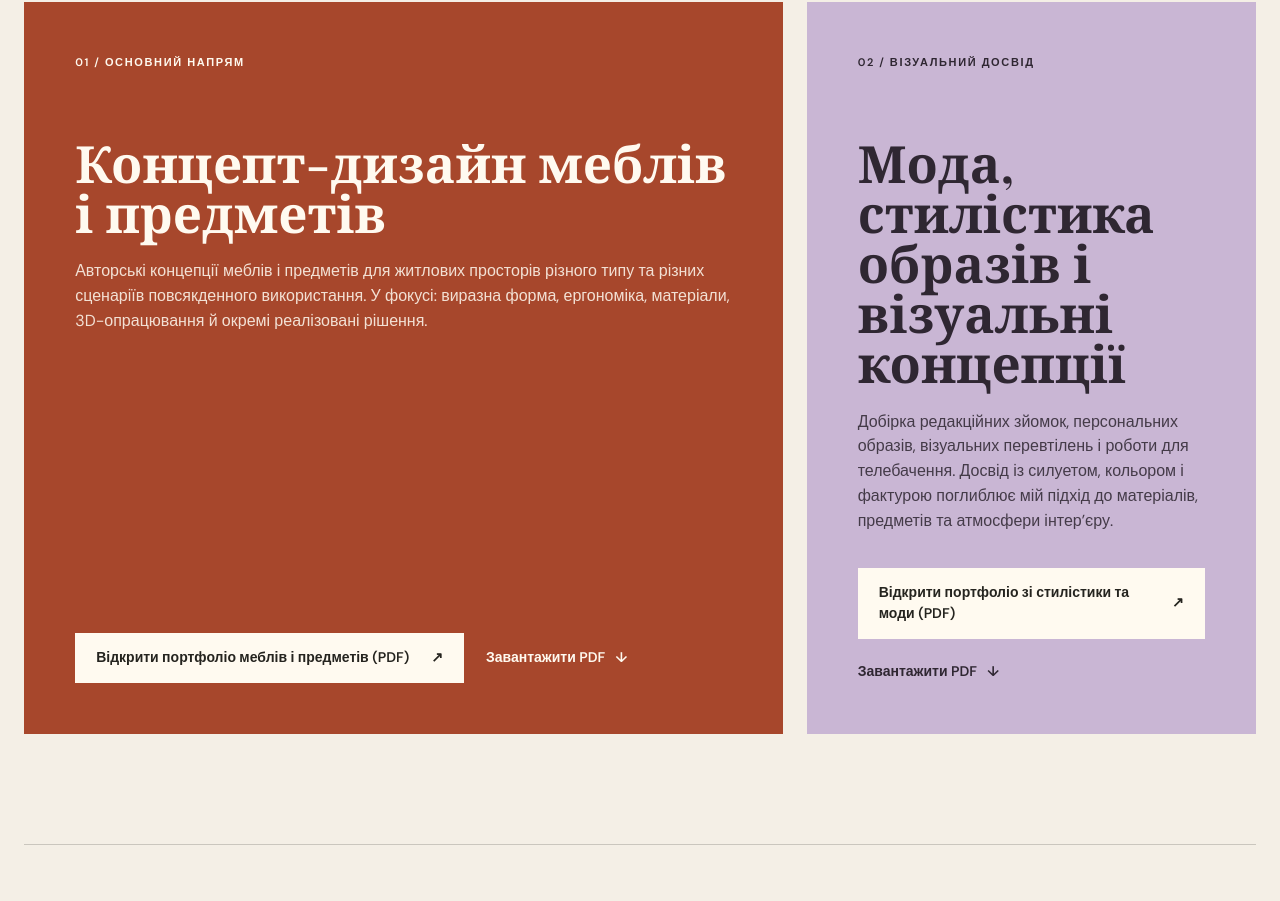
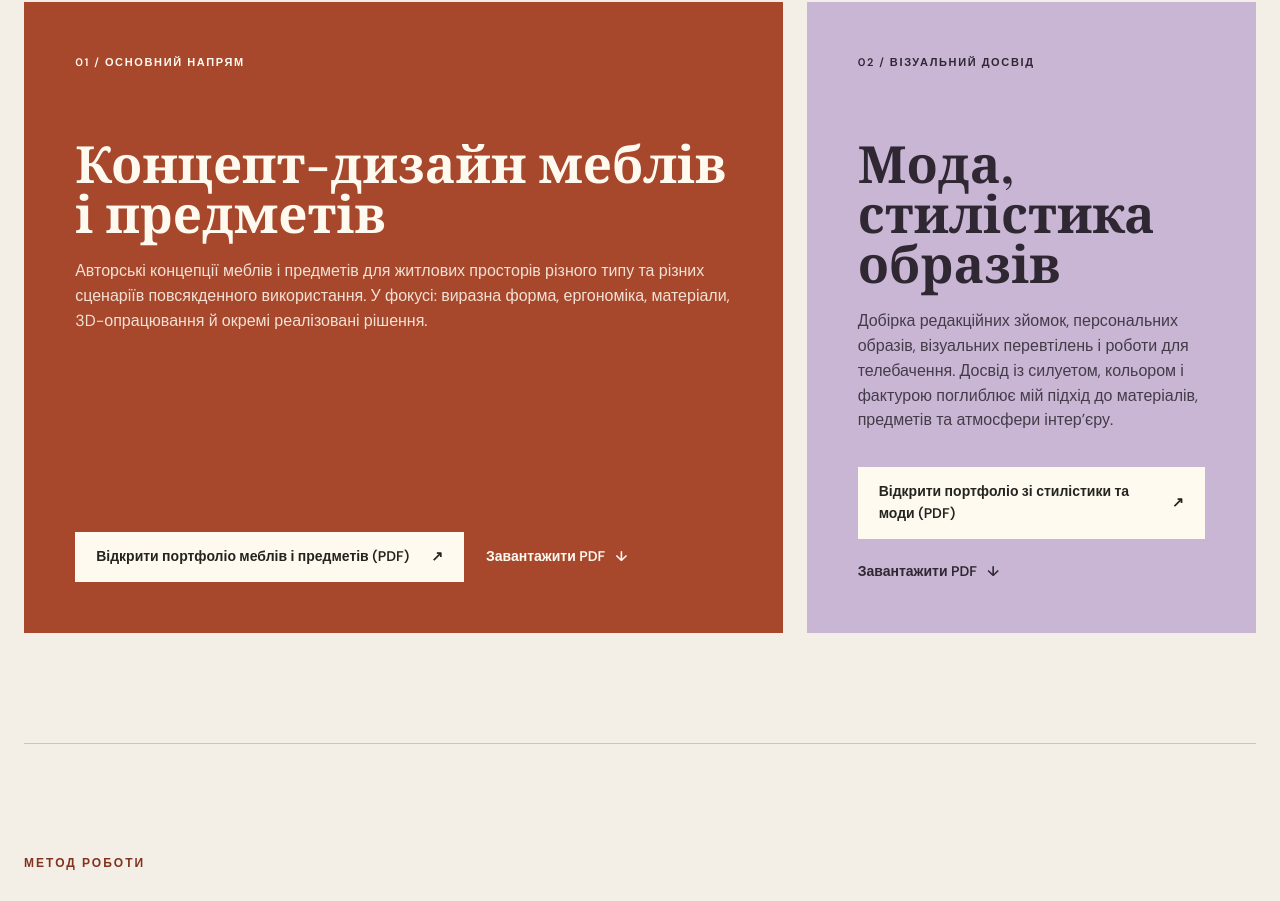
Before and after one commit to olena-hryhorieva/portfolio, a React (Vite) app: page / in a window 1280 px wide. Shown: the part 1170-2071 px from the top of the page. Built offline with nearby package versions, Linux system fonts and the light colour scheme; a web font is replaced by a local one.

Commit message:
Shorten fashion portfolio title

```diff
--- a/src/main.tsx
+++ b/src/main.tsx
@@ -44,7 +44,7 @@ const translations = {
       openPdf: "Відкрити портфоліо меблів і предметів (PDF)",
       downloadPdf: "Завантажити PDF",
       stylingIndex: "02 / Візуальний досвід",
-      stylingTitle: "Мода, стилістика образів і візуальні концепції",
+      stylingTitle: "Мода, стилістика образів",
       stylingDescription:
         "Добірка редакційних зйомок, персональних образів, візуальних перевтілень і роботи для телебачення. Досвід із силуетом, кольором і фактурою поглиблює мій підхід до матеріалів, предметів та атмосфери інтер’єру.",
       openStylingPdf: "Відкрити портфоліо зі стилістики та моди (PDF)",
```
Also changed, not shown: 2 other files (tests, documents, lock files or other folders).
